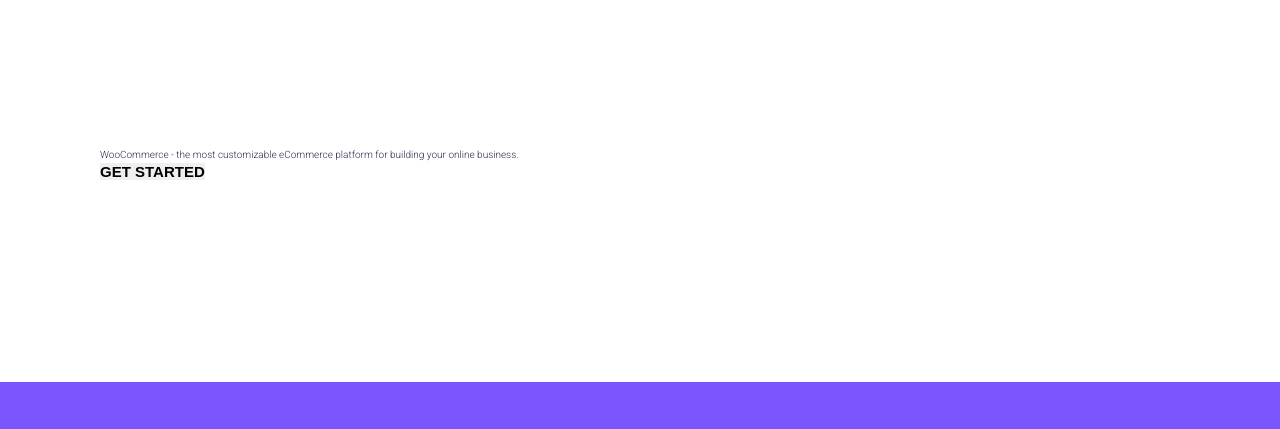
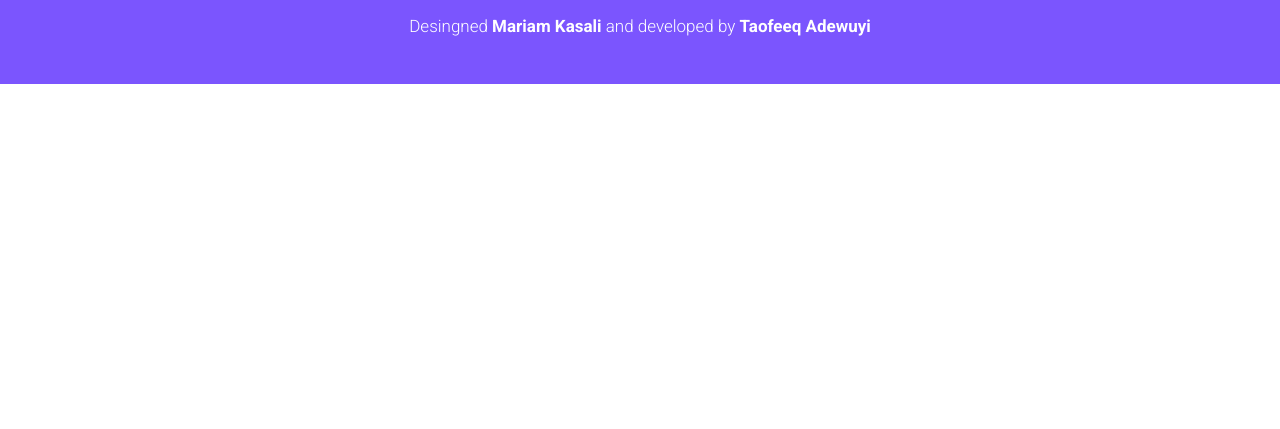
Before and after one commit to harmlessprince/yarawoo, a plain HTML site: page index.html in a window 1280 px wide. Shown: the part 1038-1467 px from the top of the page. After the commit the page ends 1122 px from the top, so only its background shows below. Drawn offline with Linux system fonts and the light colour scheme.

Commit message:
Fixed footer

```diff
--- a/index.html
+++ b/index.html
@@ -131,6 +131,12 @@
                 </li>
             </ul>
         </div>
+        <div class="footer__copy">
+            <p class=""> Desingned
+                <a href="https://twitter.com/hahrahmidey" target="__blank">Mariam Kasali</a> and developed by
+                <a href="https://twitter.com/ibreathcode" target="__blank">Taofeeq Adewuyi</a>
+            </p>
+        </div>
     </footer>
     <script>
         const menuButton = document.querySelector('.navigation__icon');
@@ -157,3 +163,5 @@
 </body>
 
 </html>
+
+</html>
--- a/style.css
+++ b/style.css
@@ -34,15 +34,11 @@ body {
   width: 100%;
   height: 100%; }
 
-.container > *:not(:last-child) {
-  margin-bottom: 10rem;
-  padding-top: 5rem; }
-
 section {
-  padding: 10rem; }
+  padding: 5rem 10rem; }
 
 footer {
-  padding: 10rem;
+  padding: 5rem 10rem;
   background-color: var(--color-pupple);
   display: grid;
   grid-template-columns: repeat(3, 1fr); }
@@ -114,6 +110,31 @@ footer {
     height: 2.5rem;
     fill: var(--color-pupple); }
 
+.footer__copy {
+  grid-row: 2/3;
+  grid-column: 1/-1;
+  text-align: center;
+  color: var(--color-white);
+  font-size: 1.7rem;
+  margin-top: 5rem; }
+  .footer__copy a {
+    text-decoration: none; }
+    .footer__copy a:link, .footer__copy a:visited {
+      color: var(--color-white);
+      font-weight: bold; }
+    .footer__copy a:hover {
+      transform: scale(1.2);
+      display: inline-block;
+      margin-right: 1.5rem;
+      margin-left: 1.5rem; }
+  @media only screen and (max-width: 41.25em) {
+    .footer__copy {
+      width: 100%;
+      display: flex;
+      flex-direction: column;
+      align-items: center;
+      justify-content: center; } }
+
 .heading-1 {
   font-size: 5rem;
   font-weight: bold;
--- a/styles.scss
+++ b/styles.scss
@@ -47,20 +47,14 @@ body {
     // grid-template-rows: 8rem repeat(6, min-content);
     // grid-template-columns: [full-start] minmax(4rem, 1fr) [center-start] repeat(8, [col-start] minmax(min-content, 14rem) [col-end]) [center-end] minmax(4rem, 1fr) [full-end];
     // row-gap: 4rem;
-    &>* {
-        &:not(:last-child) {
-            margin-bottom: 10rem;
-            padding-top: 5rem;
-        }
-    }
 }
 
 section {
-    padding: 10rem;
+    padding: 5rem 10rem;
 }
 
 footer {
-    padding: 10rem;
+    padding: 5rem 10rem;
     background-color: var(--color-pupple);
     display: grid;
     grid-template-columns: repeat(3, 1fr);
@@ -169,6 +163,36 @@ footer {
             fill: var(--color-pupple);
         }
     }
+    &__copy {
+        grid-row: 2/3;
+        grid-column: 1/-1;
+        text-align: center;
+        color: var(--color-white);
+        font-size: 1.7rem;
+        margin-top: 5rem;
+        a {
+            text-decoration: none;
+            &:link,
+            &:visited {
+                color: var(--color-white);
+                font-weight: bold;
+            }
+            &:hover {
+                transform: scale(1.2);
+                display: inline-block;
+                margin-right: 1.5rem;
+                margin-left: 1.5rem;
+            }
+        }
+        @media only screen and (max-width: 41.25em) {
+            width: 100%;
+            // flex: 0 0 1;
+            display: flex;
+            flex-direction: column;
+            align-items: center;
+            justify-content: center;
+        }
+    }
 }
 
 //FOOTER SECTION ENDS
```
